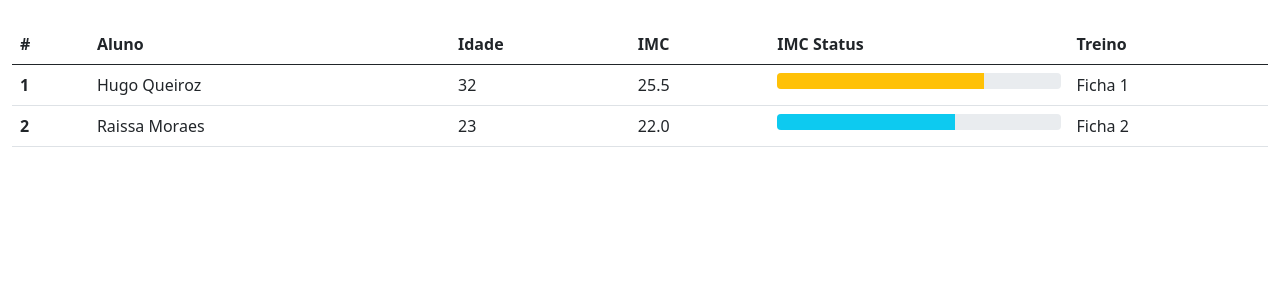
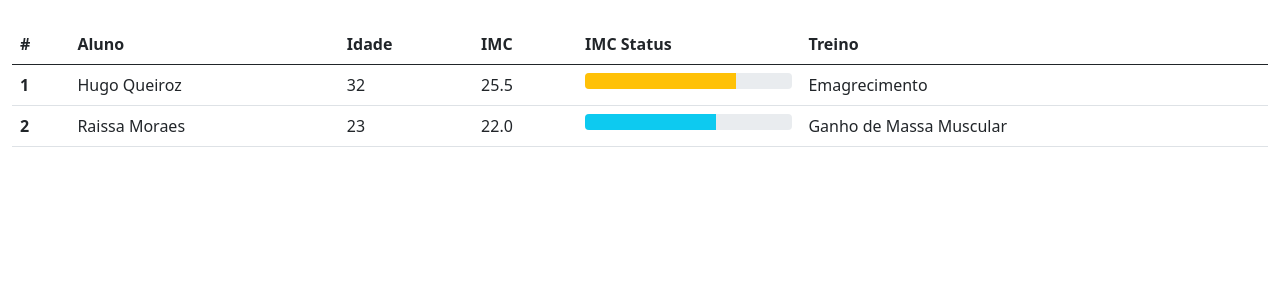
Before and after one commit to hugoqueirozzzzz/AcademiaSSJ, a Django app: page /listar_treinos/ in a window 1280 px wide. Shown: the part 56-356 px from the top of the page. Run offline with Django 5.2, Linux system fonts and the light colour scheme.

Commit message:
Alteração no tipo de treino, de ficha 1 e ficha 2 para emagrecimento e ganho de massa muscular.

```diff
--- a/academia/templates/listar_treinos.html
+++ b/academia/templates/listar_treinos.html
@@ -31,7 +31,7 @@
   <div class="progress-bar bg-warning" style="width: 72.9%"></div>
 </div>
 </div></td>
-            <td>Ficha 1</td>
+            <td>Emagrecimento</td>
         </tr>
         <tr>
             <th scope="row">2</th>
@@ -41,7 +41,7 @@
             <td><div class="progress" role="progressbar" aria-label="imc" aria-valuenow="22.0" aria-valuemin="0" aria-valuemax="35">
   <div class="progress-bar bg-info" style="width: 62.9%"></div>
 </div></td>
-            <td>Ficha 2</td>
+            <td>Ganho de Massa Muscular</td>
         </tr>
         </tbody>
     </table>
```
